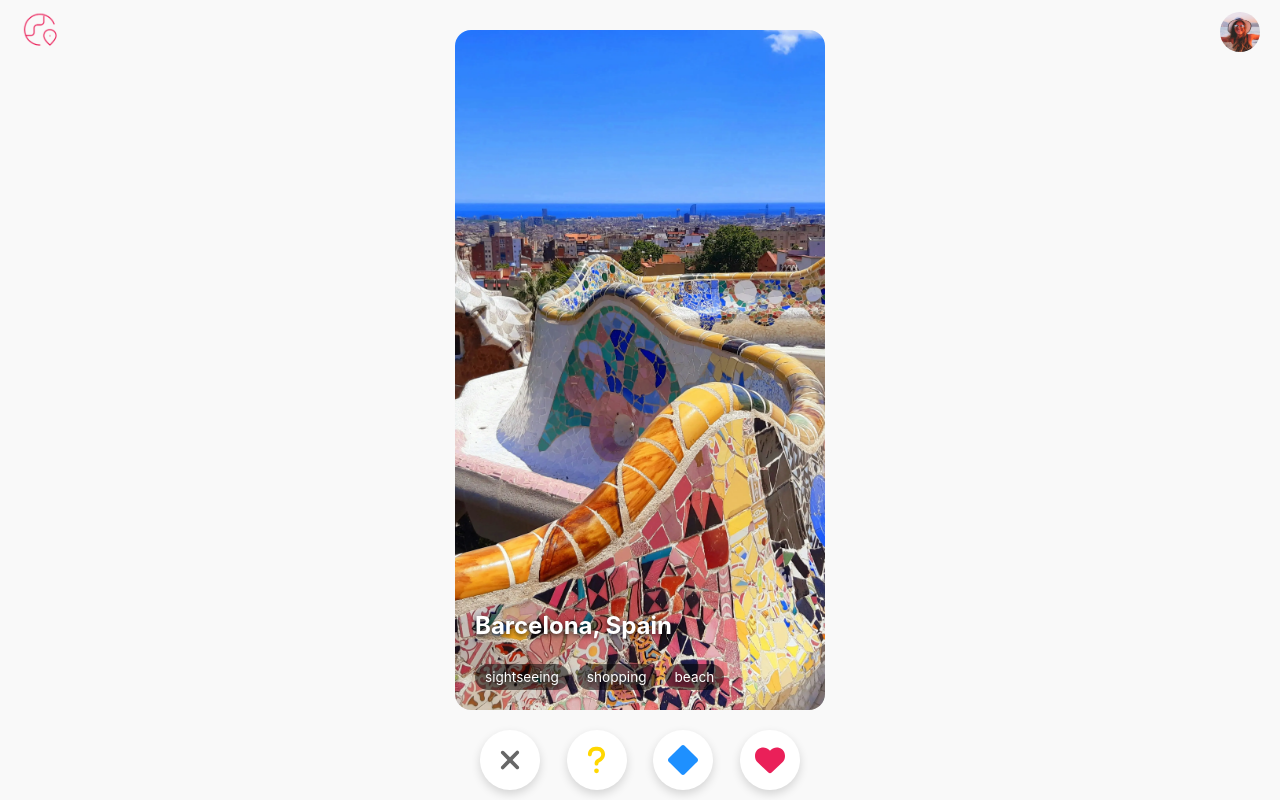
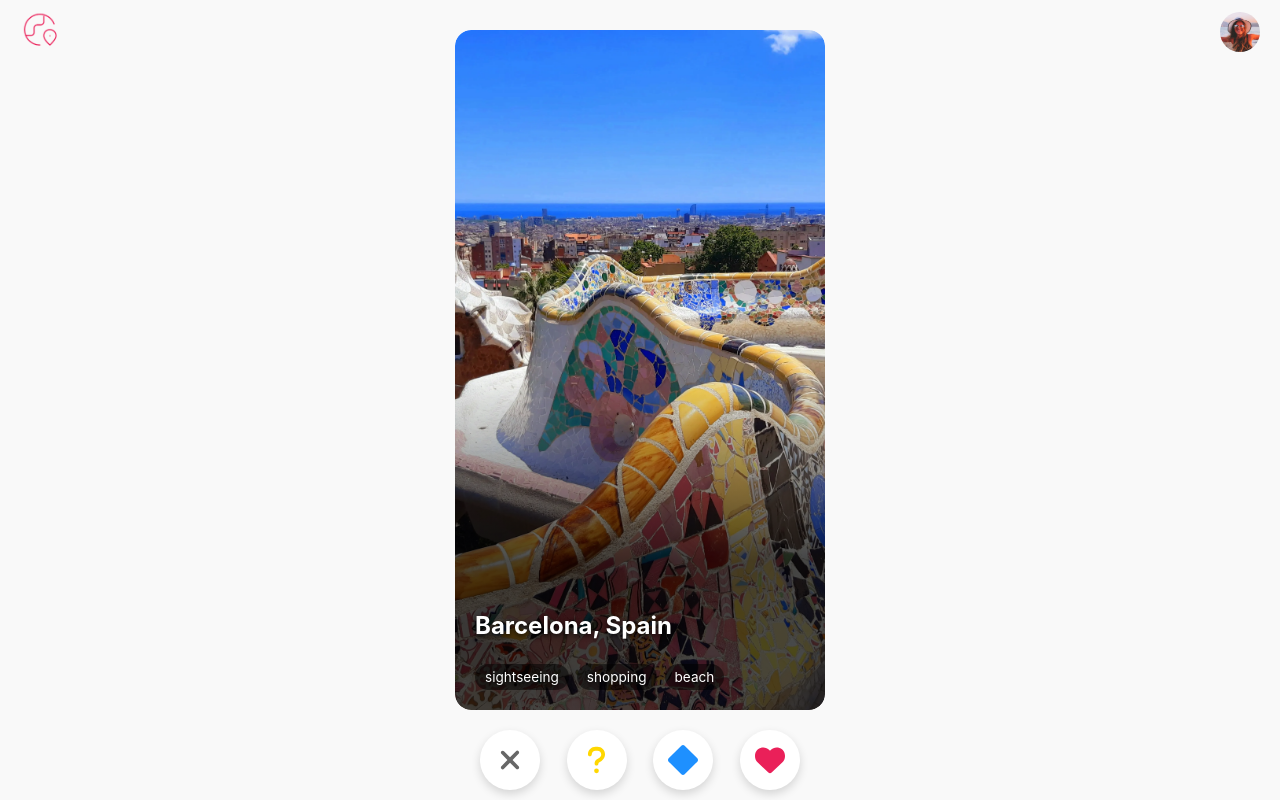
Before and after one commit to philinhphan/Adventour, a React (Create React App) app: page /suggestions in a window 1280 px wide. Built offline with nearby package versions, Linux system fonts and the light colour scheme.

Commit message:
Card Adjustments

```diff
--- a/src/assets/styles/Card.css
+++ b/src/assets/styles/Card.css
@@ -34,6 +34,20 @@
 
 .card-back {
   transform: rotateY(180deg);
+}
+
+/* Darken Back of the Card */
+.card-back .card-image-container::after {
+  content: '';
+  position: absolute;
+  top: 0;
+  left: 0;
+  width: 100%;
+  height: 100%;
+  background: rgba(0, 0, 0, 0.65); /* Dark overlay for back image */
+  z-index: 1; /* Overlay is above the image */
+  border-radius: 16px;
+  pointer-events: none; /* Ensure it doesn't interfere with interactions */
 }
 
 .card.is-flipped .card-front {
@@ -73,26 +87,39 @@
   height: 100%;
   overflow: hidden;
   position: relative;
+  border-radius: 16px;
 }
 
 .card-image {
   width: 100%;
   height: 100%;
   object-fit: cover;
+  position: absolute;
   border-radius: 16px;
+  z-index: 0; /* Image is in the background */
 }
 
-.card-image-darkened {
-  filter: brightness(50%);
+/* Gradient Layer */
+.card-gradient-overlay {
+  position: absolute;
+  top: 0;
+  left: 0;
+  width: 100%;
+  height: 100%;
+  border-radius: 16px;
+  background: linear-gradient(to top, rgba(0, 0, 0, 0.7) 22%, rgba(0, 0, 0, 0) 50%);
+  z-index: 1; /* Gradient is above the image but below content */
+  pointer-events: none; /* Prevent interactions with the gradient */
 }
 
-/* Front Content */
+/* Front Content (Text and Tags) */
 .card-content {
   position: absolute;
   bottom: 20px;
   left: 20px;
   color: white;
   text-shadow: 0px 2px 5px rgba(0, 0, 0, 0.8);
+  z-index: 2; /* Text is on top of the gradient */
 }
 
 .card-name {
@@ -117,21 +144,25 @@
 /* Back Content */
 .card-back-content {
   position: absolute;
-  bottom: 20px;
+  top: 20px;
   left: 20px;
   color: white;
   text-align: left;
+  z-index: 2; /* Content is above the dark overlay */
 }
 
 .card-back-title {
-  font-size: 1.5rem;
+  font-size: 2.0rem;
   font-weight: bold;
   margin-bottom: 10px;
 }
 
 .card-back-text {
-  font-size: 1rem;
+  font-size: 1.1rem;
+  font-family: 'Poppins', sans-serif;
+  font-weight: 500;
   line-height: 1.5;
+  margin-right: 20px;
   color: white;
 }
 
--- a/src/components/TinderCard/Card.jsx
+++ b/src/components/TinderCard/Card.jsx
@@ -11,7 +11,7 @@ import likeIcon from "../../assets/icons/like.svg";
 const Card = ({ suggestion, onSwipe }) => {
   const [isFlipped, setIsFlipped] = useState(false);
   const [swipeDirection, setSwipeDirection] = useState(null);
-  const [buttonPressed, setButtonPressed] = useState(null); // Track which button is pressed
+  const [buttonPressed, setButtonPressed] = useState(null);
 
   const handleFlip = () => {
     setIsFlipped(!isFlipped);
@@ -25,23 +25,18 @@ const Card = ({ suggestion, onSwipe }) => {
 
     setSwipeDirection(direction);
 
-    // Highlight the corresponding button briefly for swipe animation
     setButtonPressed(direction);
     setTimeout(() => setButtonPressed(null), 200);
 
-    // Notify parent about the swipe direction and suggestion
     setTimeout(() => {
       onSwipe(direction, suggestion);
-      setSwipeDirection(null); // Reset swipe direction
-    }, 500); // Matches the swipe animation duration
+      setSwipeDirection(null);
+    }, 500);
   };
 
   const handleButtonClick = (direction) => {
-    // Highlight the button briefly for click animation
     setButtonPressed(direction);
     setTimeout(() => setButtonPressed(null), 200);
-
-    // Trigger swipe logic
     handleSwipe(direction);
   };
 
@@ -67,11 +62,17 @@ const Card = ({ suggestion, onSwipe }) => {
         {/* Front Side */}
         <div className="card-front" onClick={handleFlip}>
           <div className="card-image-container">
+            {/* Image */}
             <img
               src={suggestion.image}
               alt={suggestion.name}
               className="card-image"
             />
+
+            {/* Gradient Overlay */}
+            <div className="card-gradient-overlay"></div>
+
+            {/* Front Content */}
             <div className="card-content">
               <h3 className="card-name">{suggestion.name}</h3>
               <div className="card-tags">
@@ -95,7 +96,7 @@ const Card = ({ suggestion, onSwipe }) => {
             />
             <div className="card-back-content">
               <h3 className="card-back-title">{suggestion.name}</h3>
-              <p className="card-back-text">{suggestion.details}</p>
+              <p className="card-back-text">Barcelona is a city full of exciting activities for every traveler. Spend your day sightseeing, exploring iconic landmarks like the colorful mosaics of Park Güell or the bustling La Rambla. Shop your way through chic boutiques in Passeig de Gràcia or hunt for unique treasures in the trendy El Born district. When it’s time to unwind, head to Barceloneta Beach, where you can relax in the sun, take a refreshing dip in the Mediterranean, or enjoy a game of beach volleyball. In Barcelona, every moment is an opportunity for adventure and discovery.</p>
             </div>
           </div>
         </div>
```
